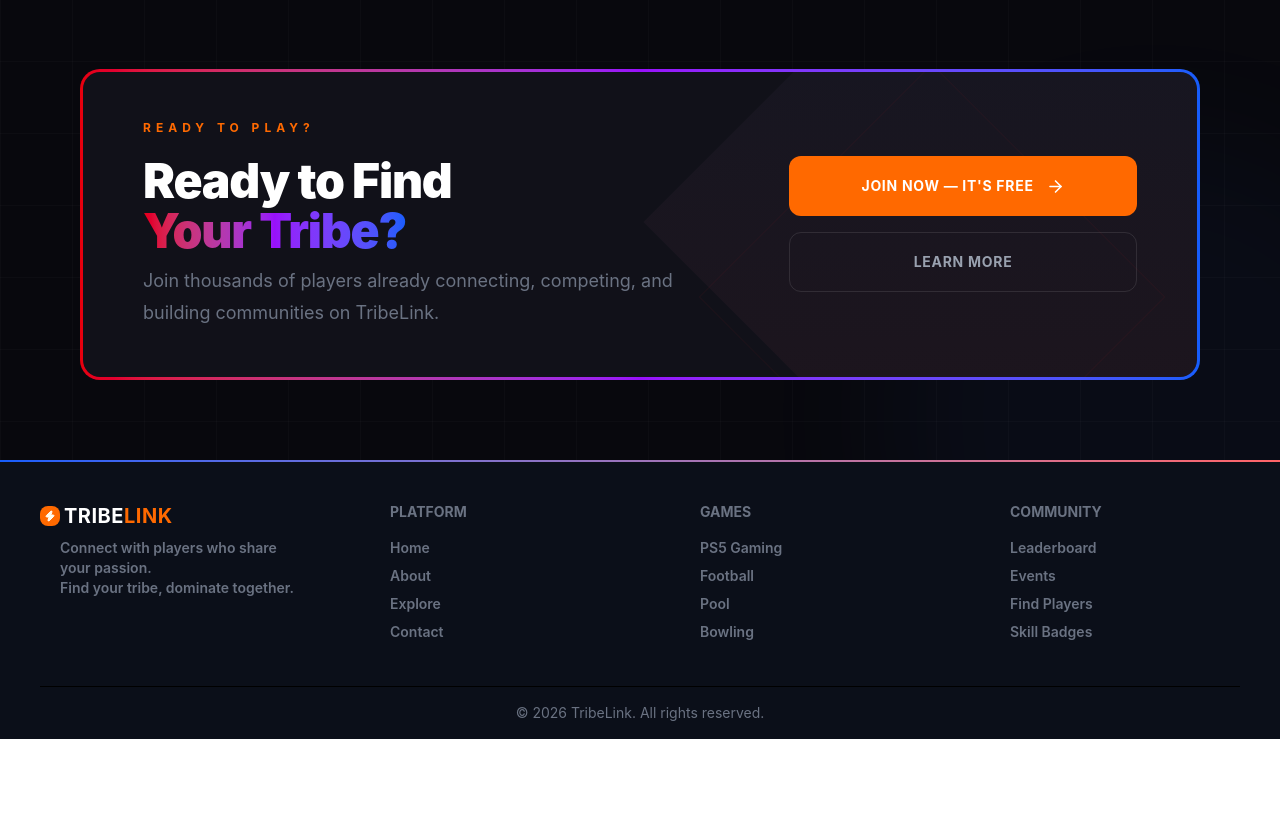
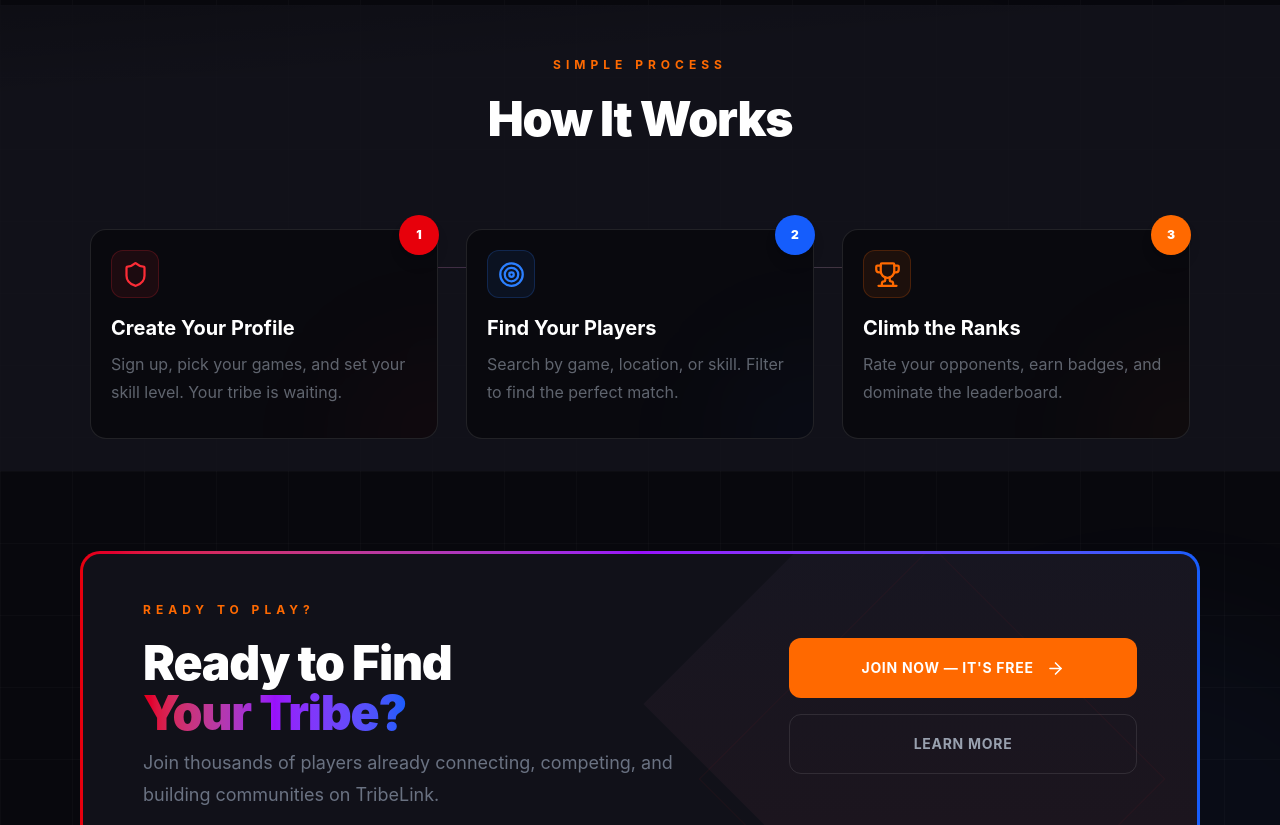
Before and after one commit to yashvardhannautiyal/TribeLink, a React (Vite) app in the folder Frontend/: page / in a window 1280 px wide. Shown: the part 1559-2384 px from the top of the page. Before the commit the page ends 2298 px from the top, so only its background shows below. Built offline with nearby package versions, Linux system fonts and the light colour scheme.

Commit message:
created Process.jsx

```diff
--- a/Frontend/src/pages/HomePage/HomePage.jsx
+++ b/Frontend/src/pages/HomePage/HomePage.jsx
@@ -2,12 +2,14 @@ import React from 'react'
 import HeroSection from './HeroSection'
 import LeaderBoard from './LeaderBoard'
 import UserLogComp from './UserLogComp'
+import Process from './Process'
 
 function HomePage() {
   return (
     <div>
       <HeroSection />
       <LeaderBoard />
+      <Process />
       <UserLogComp />
     </div>
   )
--- a/Frontend/src/pages/HomePage/LeaderBoard.jsx
+++ b/Frontend/src/pages/HomePage/LeaderBoard.jsx
@@ -197,9 +197,9 @@ export default function LeaderBoard() {
       </div>
 
       {/* CHAT BUTTON */}
-      <button className="fixed bottom-5 right-5 z-10 flex h-5 w-5 hover:cursor-pointer items-center justify-center rounded-2xl bg-gradient-to-br from-red-500 to-orange-500 shadow-[0_0_30px_rgba(239,68,68,0.3)] transition hover:scale-105 sm:bottom-7 sm:right-7 sm:h-16 sm:w-16">
+      {/* <button className="fixed bottom-5 right-5 z-10 flex h-5 w-5 hover:cursor-pointer items-center justify-center rounded-2xl bg-gradient-to-br from-red-500 to-orange-500 shadow-[0_0_30px_rgba(239,68,68,0.3)] transition hover:scale-105 sm:bottom-7 sm:right-7 sm:h-16 sm:w-16">
         <MessageCircle size={26} />
-      </button>
+      </button> */}
     </section>
   );
 }
--- /dev/null
+++ b/Frontend/src/pages/HomePage/Process.jsx
@@ -0,0 +1,134 @@
+import React from "react";
+import { Shield, Target, Trophy} from "lucide-react";
+
+const processData = [
+  {
+    number: "1",
+    title: "Create Your Profile",
+    description:
+      "Sign up, pick your games, and set your skill level. Your tribe is waiting.",
+    icon: Shield,
+    color: "red",
+    numberColor: "bg-red-600",
+  },
+  {
+    number: "2",
+    title: "Find Your Players",
+    description:
+      "Search by game, location, or skill. Filter to find the perfect match.",
+    icon: Target,
+    color: "blue",
+    numberColor: "bg-blue-600",
+  },
+  {
+    number: "3",
+    title: "Climb the Ranks",
+    description:
+      "Rate your opponents, earn badges, and dominate the leaderboard.",
+    icon: Trophy,
+    color: "orange",
+    numberColor: "bg-orange-500",
+  },
+];
+
+export default function Process() {
+  return (
+    <div>
+    <section className="relative w-full overflow-hidden bg-[#111119] text-white -mt-6">
+
+      {/* BACKGROUND */}
+      <div className=" pointer-events-none absolute inset-0 opacity-20 [background-image:linear-gradient(rgba(255,255,255,0.025)_1px,transparent_1px),linear-gradient(90deg,rgba(255,255,255,0.025)_1px,transparent_1px)] [background-size:72px_72px]" />
+
+      {/* Top decorative diagonal */}
+      <div className=" pointer-events-none absolute left-0 right-0 top-0 h-24 bg-gradient-to-br from-black/40 via-transparent to-transparent opacity-50" />
+
+      {/* MAIN CONTAINER */}
+      <div className=" relative mx-auto w-full max-w-[1400px] px-4 py-16 sm:px-6 sm:py-20 md:py-24 lg:px-8 lg:py-18">
+
+        {/* SECTION HEADING */}
+        <div className="text-center">
+          {/* Small heading */}
+          <p className="font-bold tracking-[4px] text-orange-500 text-xs sm:tracking-[5px] lg:-mt-5 md:-mt-10 -mt-5">
+            SIMPLE PROCESS
+          </p>
+
+          {/* Main heading */}
+          <h2 className="mt-4 text-3xl font-black leading-tight tracking-tight md:text-5xl">
+            How It Works
+          </h2>
+        </div>
+
+        {/* PROCESS AREA */}
+        <div className="relative mx-auto mt-12 max-w-[1100px] md:mt-16 lg:mt-20">
+
+          {/* Horizontal Connecting Line Only visible on laptop */}
+          <div className="pointer-events-none absolute left-[16.66%] right-[16.66%] top-[38px] hidden h-px bg-gradient-to-r from-red-500/30 via-blue-500/30 to-orange-500/30 lg:block" />
+
+          {/* PROCESS CARDS */}
+          <div className=" flex flex-col gap-10 md:gap-8 lg:flex-row lg:items-start lg:gap-7">
+            {processData.map((item, index) => {
+              const Icon = item.icon;
+              return (
+                <div key={item.number} className="relative w-full lg:w-1/3">
+
+                  {/* MOBILE VERTICAL CONNECTOR */}
+                  {index < processData.length - 1 && (
+                    <div className=" pointer-events-none absolute bottom-[-40px] left-[28px] h-10 w-px bg-gradient-to-b from-white/20 to-transparent md:bottom-[-32px] md:h-8 lg:hidden" />
+                  )}
+
+                  {/* NUMBER */}
+                  <div className={` absolute right-[-1px] top-[-14px] z-20 flex h-9 w-9 items-center    justify-center rounded-full text-xs font-black text-white shadow-lg sm:right-[-1px] sm:top-[-14px] sm:h-10 sm:w-10 lg:right-[-1px] lg:top-[-14px]
+                      ${item.numberColor}
+                    `}>
+                    {item.number}
+                  </div>
+
+                  {/* CARD */}
+                  <div className=" relative min-h-[230px] overflow-hidden rounded-2xl border border-white/10 bg-[#09090e] p-6 transition-all duration-300 hover:-translate-y-1 hover:border-white/20 hover:shadow-[0_10px_40px_rgba(0,0,0,0.25)] sm:min-h-[240px] sm:p-7 md:min-h-[225px] lg:min-h-[210px] lg:p-5">
+
+                    {/* CARD GLOW */}
+                    <div className={`pointer-events-none absolute -bottom-20 -right-20 h-40 w-40 rounded-full blur-3xl
+                        ${
+                          item.color === "red"
+                            ? "bg-red-500/[0.05]"
+                            : item.color === "blue"
+                            ? "bg-blue-500/[0.05]"
+                            : "bg-orange-500/[0.05]"
+                        } `} />
+
+                    {/* ICON */}
+                    <div className={`relative flex h-12 w-12 items-center justify-center rounded-xl border
+                        ${
+                          item.color === "red"
+                            ? "border-red-500/20 bg-red-500/[0.08]"
+                            : item.color === "blue"
+                            ? "border-blue-500/20 bg-blue-500/[0.08]"
+                            : "border-orange-500/20 bg-orange-500/[0.08]"
+                        }`} >
+                      <Icon size={27} strokeWidth={2} className={ item.color === "red"
+                            ? "text-red-500"
+                            : item.color === "blue"
+                            ? "text-blue-500"
+                            : "text-orange-500"
+                        } />
+                    </div>
+
+                    {/* TITLE */}
+                    <h3 className=" relative mt-4 text-lg font-bold text-white sm:text-xl">
+                      {item.title}
+                    </h3>
+
+                    {/* DESCRIPTION */}
+                    <p className="relative mt-2 max-w-[360px] text-sm leading-7 text-gray-400/60 sm:text-base sm:leading-7">
+                      {item.description}
+                    </p>
+                  </div>
+                </div>
+              );
+            })}
+          </div> </div>
+      </div>
+    </section>
+    </div>
+  );
+}
```
